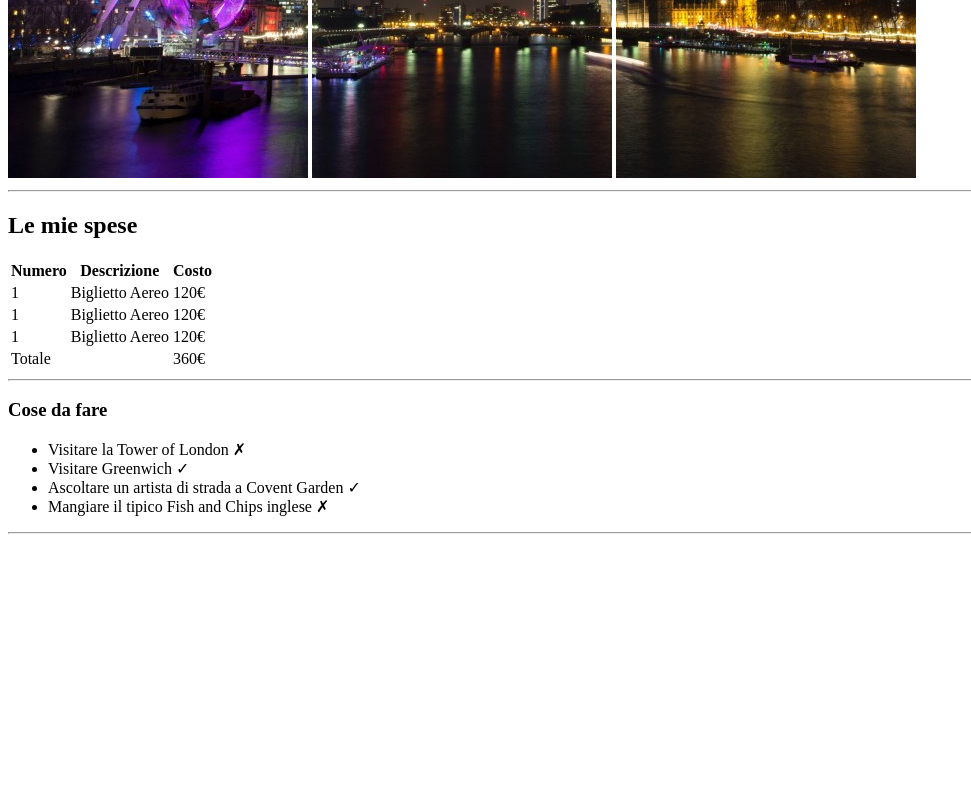
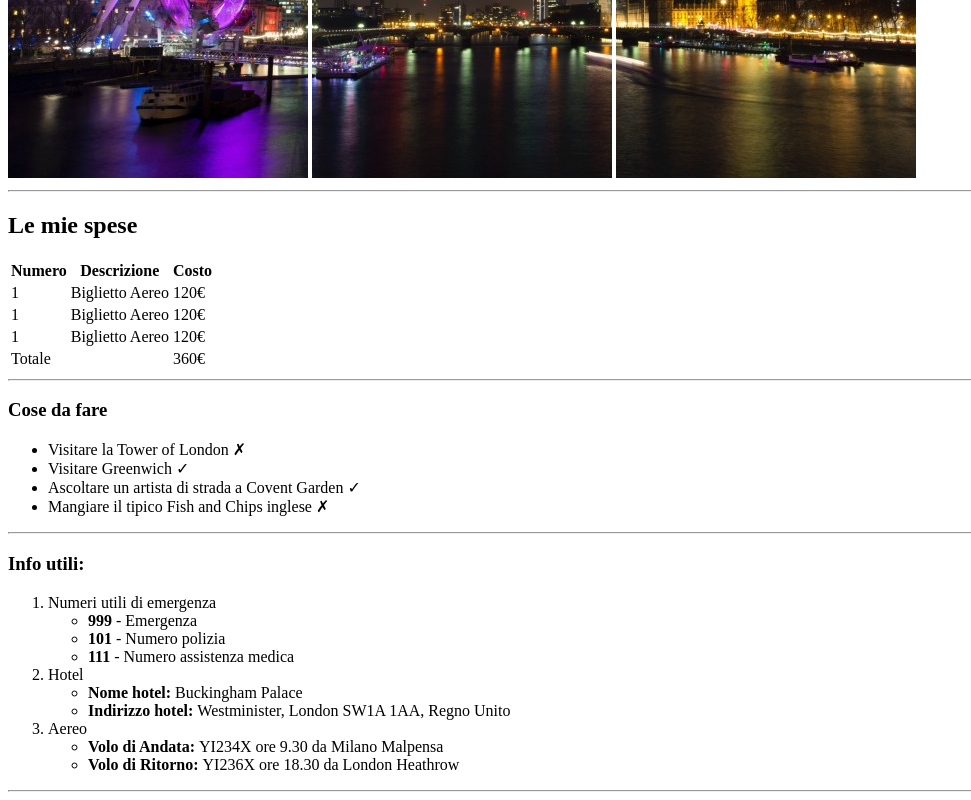
Before and after one commit to michelelongo97/html-london-trip, a plain HTML site: page index.html in a window 1280 px wide. Shown: the part 502-1302 px from the top of the page, without its empty margins (0-971 px from the left). Before the commit the page ends 1044 px from the top, so only its background shows below. Drawn offline with Linux system fonts and the light colour scheme.

Commit message:
feat: add order list

```diff
--- a/index.html
+++ b/index.html
@@ -64,6 +64,29 @@
             <hr>
         </section>
 
+        <section>
+            <h3>Info utili:</h3>
+             <ol>
+                <li>Numeri utili di emergenza</li>
+                    <ul>
+                        <li><strong>999</strong> - Emergenza</li>
+                        <li><strong>101</strong> - Numero polizia</li>
+                        <li><strong>111</strong> - Numero assistenza medica</li>
+                    </ul>
+                <li>Hotel</li>
+                    <ul>
+                        <li><strong>Nome hotel: </strong>Buckingham Palace</li>
+                        <li><strong>Indirizzo hotel: </strong>Westminister, London SW1A 1AA, Regno Unito</li>
+                    </ul>
+                <li>Aereo</li>
+                <ul>
+                    <li><strong>Volo di Andata: </strong>YI234X ore 9.30 da Milano Malpensa</li>
+                    <li><strong>Volo di Ritorno: </strong>YI236X ore 18.30 da London Heathrow</li>
+                </ul>
+            </ol>
+            <hr>
+        </section>
+
     </main>
 
 </body>
```
